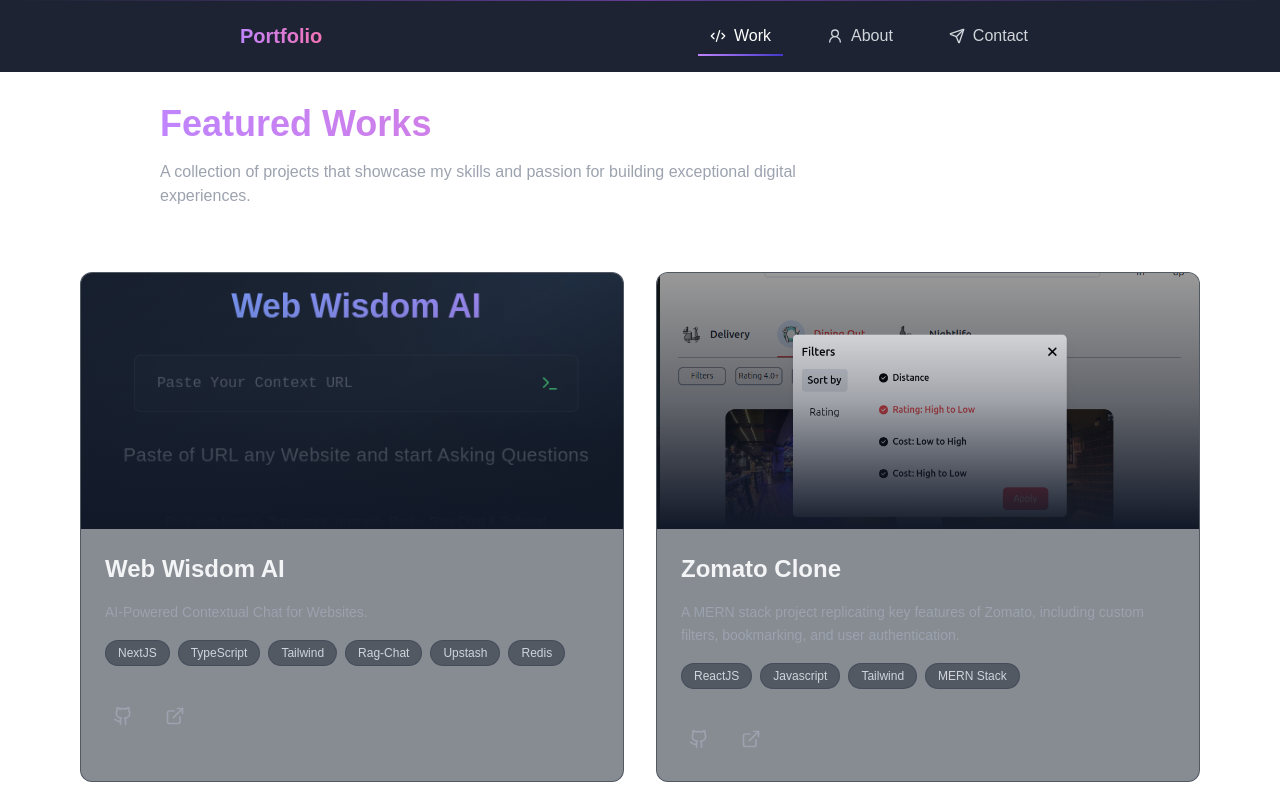
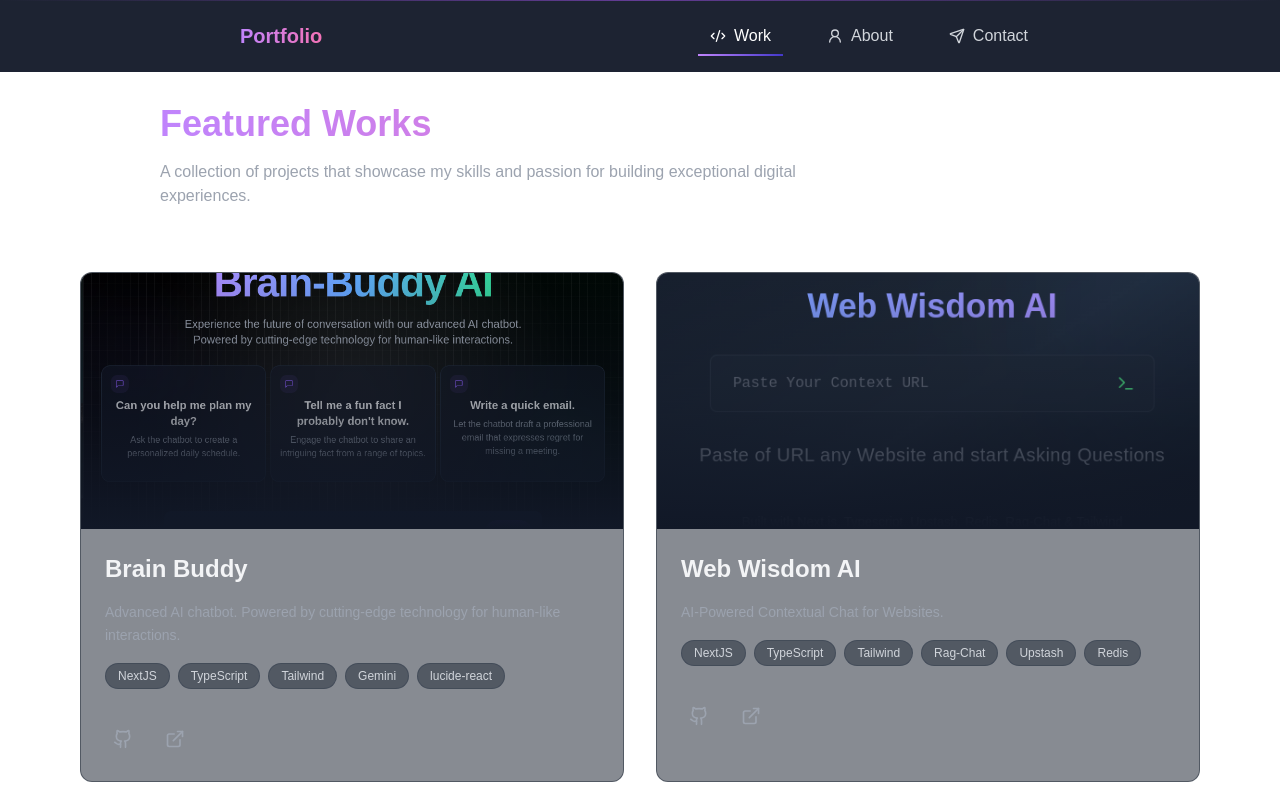
Before and after one commit to Sanjoy-droid/Portfolio, a Next.js app: page /work in a window 1280 px wide. Shown: the top 800 px of the page. Built offline with nearby package versions, Linux system fonts and the light colour scheme.

Commit message:
update projects section

```diff
--- a/app/work/page.tsx
+++ b/app/work/page.tsx
@@ -3,6 +3,17 @@ import Image from "next/image";
 import { ExternalLink, Github } from "lucide-react";
 
 const projects = [
+  {
+    id: 0,
+    title: "Brain Buddy",
+    description:
+      " Advanced AI chatbot. Powered by cutting-edge technology for human-like interactions.",
+    tags: ["NextJS", "TypeScript", "Tailwind", "Gemini", "lucide-react"],
+
+    image: "/images/projects/project-0.png",
+    github: "https://github.com/Sanjoy-droid/Brain-Buddy-AI",
+    demo: "https://brain-buddy-eight.vercel.app/",
+  },
   {
     id: 1,
     title: "Web Wisdom AI",
```
Also changed, not shown: public/images/projects/project-0.png (added).
